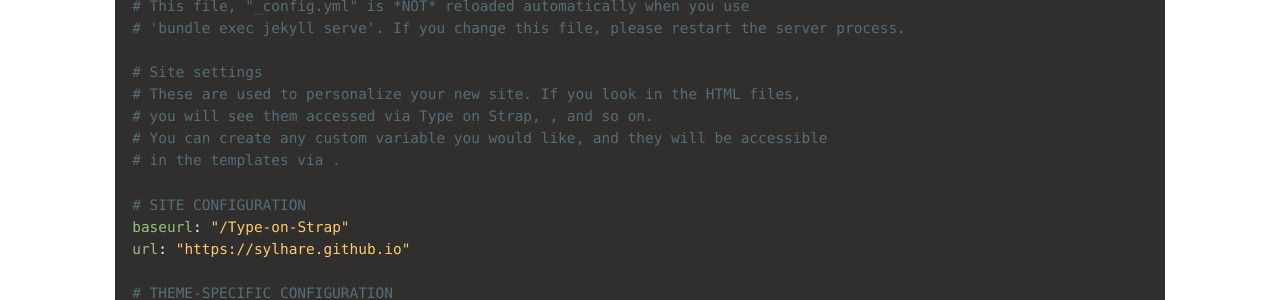
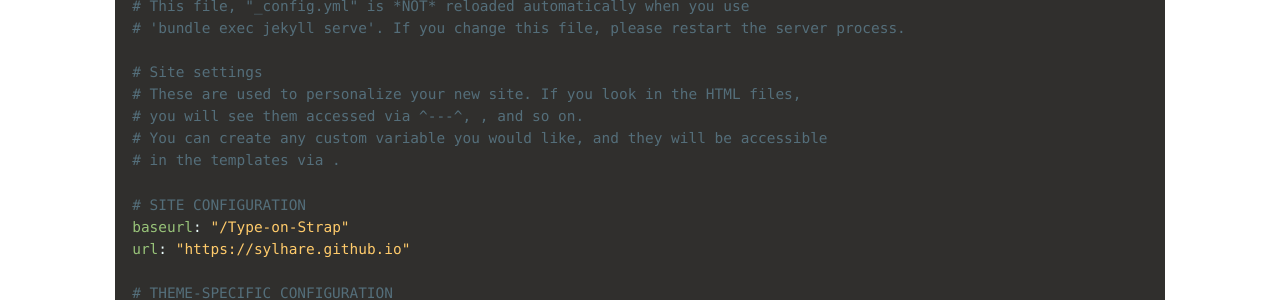
Before and after one commit to uhahaha2000/uhahaha2000.github.io, a Jekyll site: the page built from _posts/2013-11-02-Tech-stuff-example.md, in a window 1280 px wide and 900 px high, scrolled down 3159 px. Shown: the part 152-452 px from the top of the window. Built offline with Jekyll 4.4.1, drawn with Linux system fonts in a browser that asks for light colours.

Commit message:
Update _config.yml

```diff
--- a/_config.yml
+++ b/_config.yml
@@ -3,7 +3,7 @@ baseurl: "/"
 url: "https://uhahaha2000.github.io"
 
 # THEME-SPECIFIC CONFIGURATION
-title: Type on Strap                                    # site's title
+title: ^---^                                    # site's title
 description: "A website with blog posts and pages"      # used by search engines
 avatar: assets/img/triangle.png                         # Empty for no avatar in navbar
 favicon: assets/favicon.ico                             # Icon displayed in the tab
@@ -38,7 +38,7 @@ comments:
     issue-term:                                         # Issue term (e.g. "comment" consider issues with this word in the title as comments)
 
 # PAGINATION
-paginate: 5
+paginate: 10
 paginate_path: "/blog/page:num"
 
 # PORTFOLIO
```
